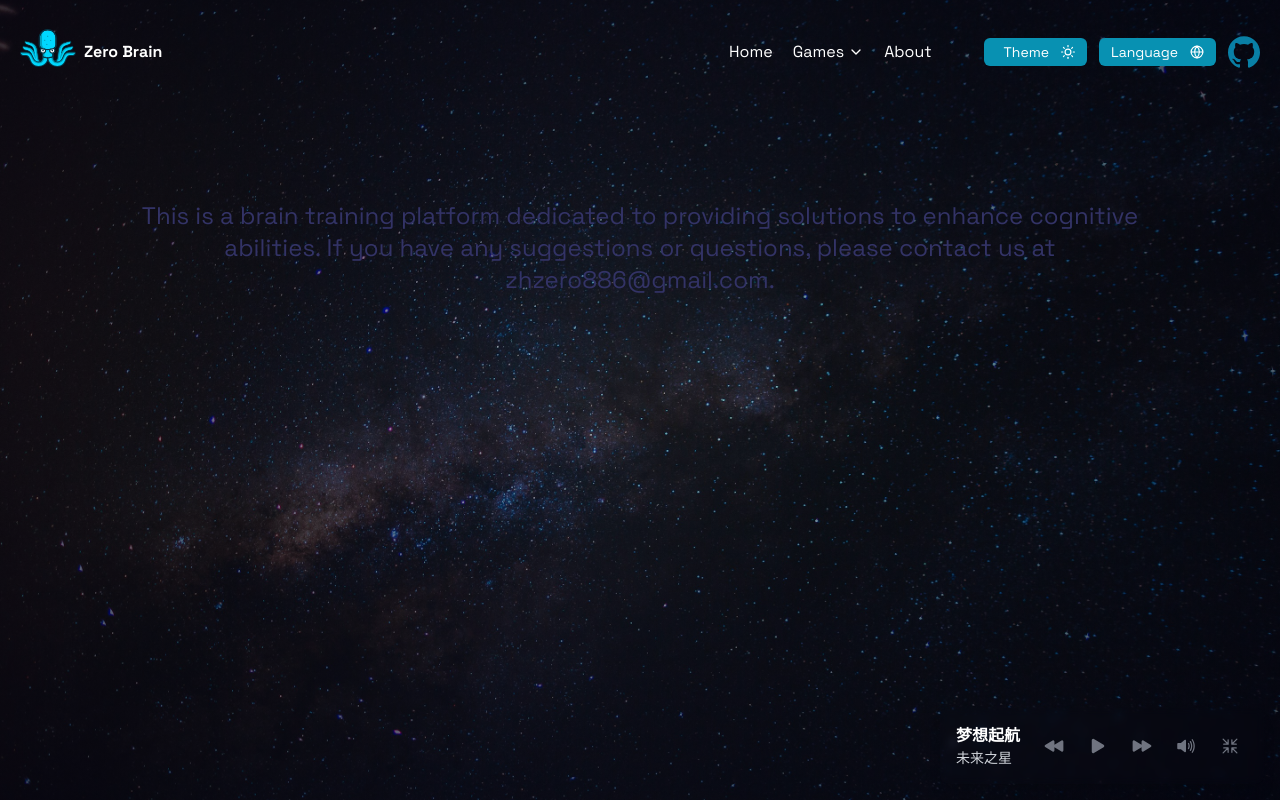
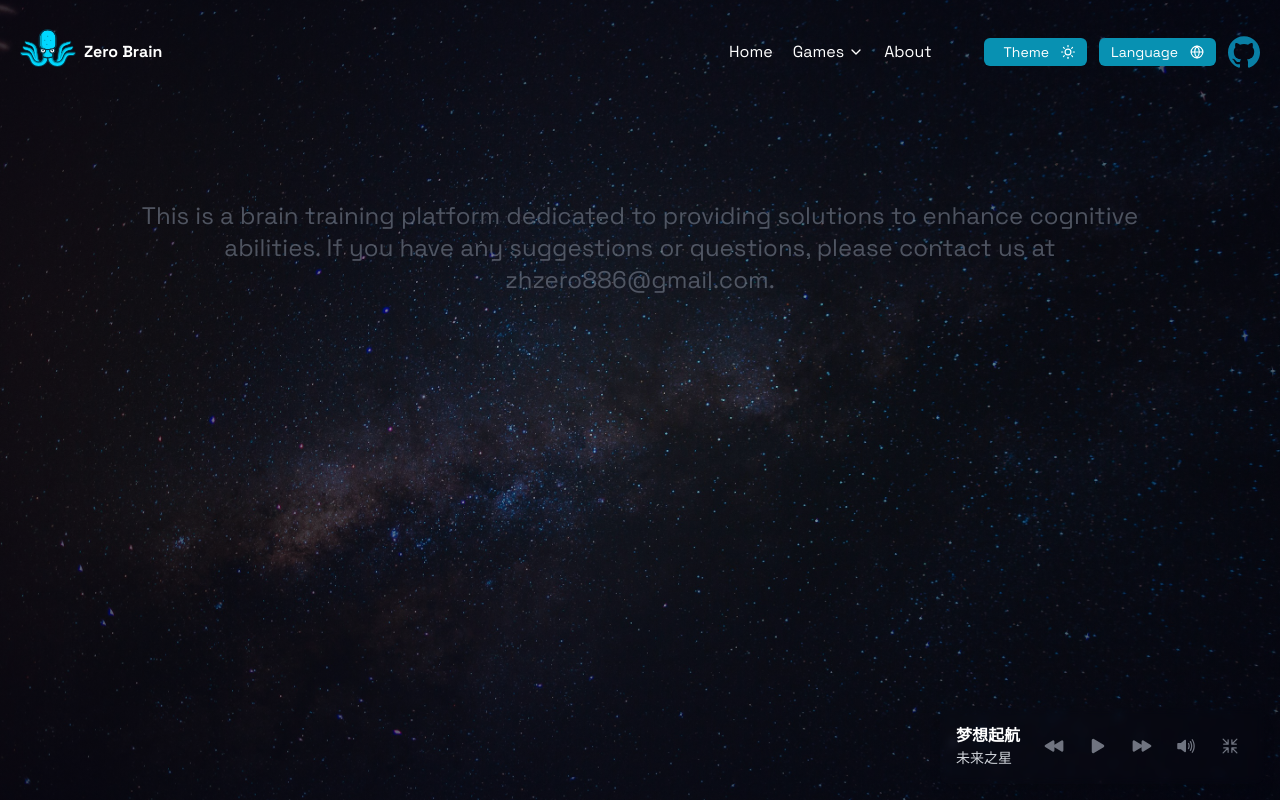
Before and after one commit to hhzero/brain-train, a Next.js app: page /en/about in a window 1280 px wide. Built offline with nearby package versions, Linux system fonts and the light colour scheme.

Commit message:
更新关于页面的文本样式，将文本颜色调整为灰色，以提升可读性和视觉效果，同时保持国际化支持的一致性。

```diff
--- a/src/app/[locale]/about/page.tsx
+++ b/src/app/[locale]/about/page.tsx
@@ -3,7 +3,7 @@ import { useTranslations } from 'next-intl'
 export default function About() {
   const t = useTranslations('')
   return (
-    <div className='px-32 py-24 text-center text-2xl'>
+    <div className='px-32 py-24 text-center text-2xl text-gray-500/70'>
       {t(
         'This_is_a_simple_about_page_just_to_show_how_you_can_use_the_internationalization_in_different_pages'
       )}
```
